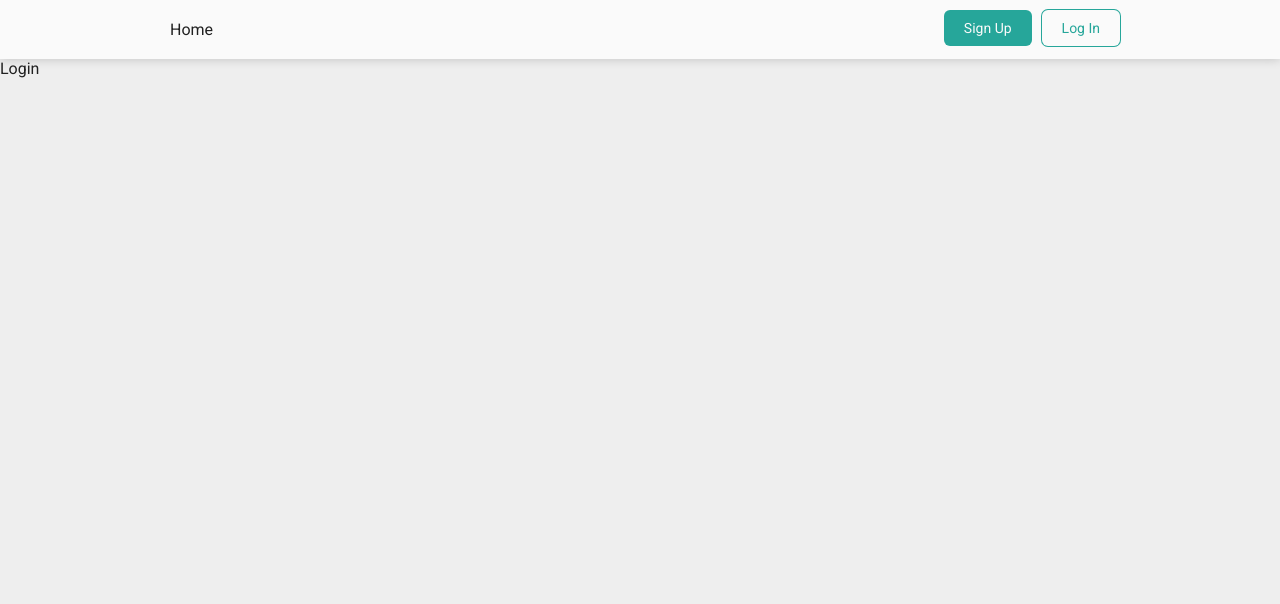
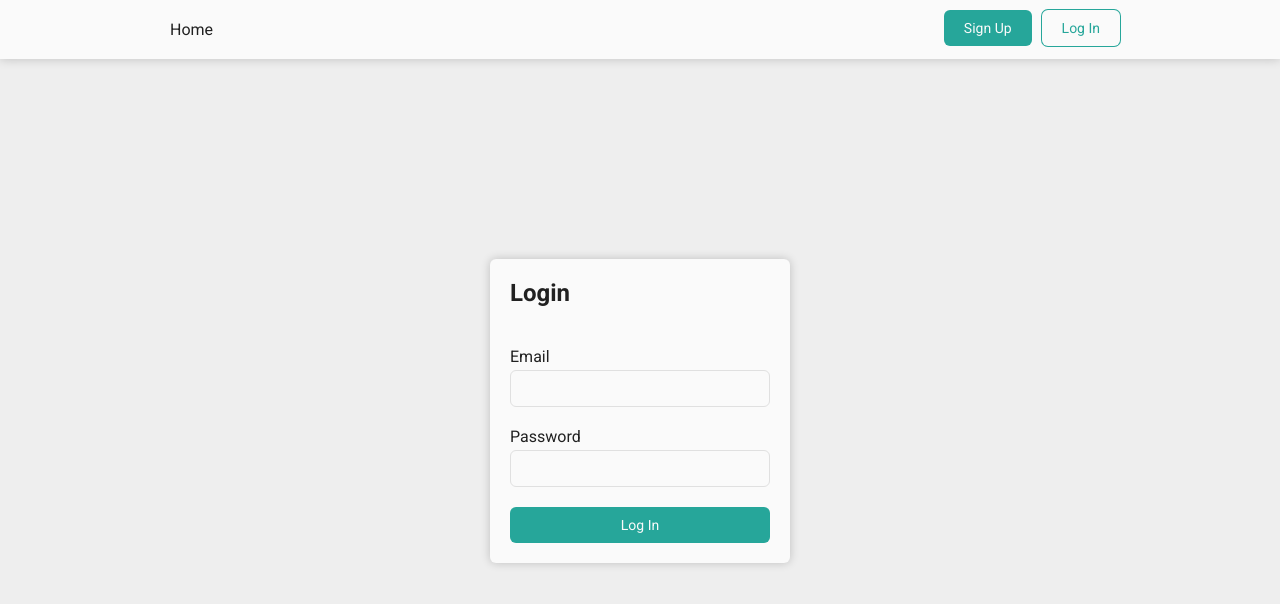
Before and after one commit to DanielKalinov/react-redux-gallery, a React (Create React App) app in the folder client/: page /login in a window 1280 px wide. Shown: the top 604 px of the page. Built offline with nearby package versions, Linux system fonts and the light colour scheme.

Commit message:
Added forms to pages

```diff
--- a/client/src/components/Header/Header.scss
+++ b/client/src/components/Header/Header.scss
@@ -18,10 +18,8 @@
 			text-decoration: none;
 		}
 
+		.header-right,
 		.header-left {
-		}
-
-		.header-right {
 			> *:not(:last-child) {
 				margin-right: 10px;
 			}
--- a/client/src/components/pages/Login.jsx
+++ b/client/src/components/pages/Login.jsx
@@ -1,7 +1,22 @@
 import React from 'react';
 
 const Login = () => {
-	return <div>Login</div>;
+	return (
+		<div className='login'>
+			<form className='form'>
+				<h2>Login</h2>
+				<div className='form-group'>
+					<label htmlFor='email'>Email</label>
+					<input type='text' name='email' className='input' />
+				</div>
+				<div className='form-group'>
+					<label htmlFor='password'>Password</label>
+					<input type='text' name='password' className='input' />
+				</div>
+				<button className='button primary-button'>Log In</button>
+			</form>
+		</div>
+	);
 };
 
 export default Login;
--- a/client/src/components/pages/Signup.jsx
+++ b/client/src/components/pages/Signup.jsx
@@ -1,7 +1,22 @@
 import React from 'react';
 
 const Signup = () => {
-	return <div>Signup</div>;
+	return (
+		<div className='signup'>
+			<form className='form'>
+				<h2>Signup</h2>
+				<div className='form-group'>
+					<label htmlFor='email'>Email</label>
+					<input type='text' name='email' className='input' />
+				</div>
+				<div className='form-group'>
+					<label htmlFor='password'>Password</label>
+					<input type='text' name='password' className='input' />
+				</div>
+				<button className='button primary-button'>Sign Up</button>
+			</form>
+		</div>
+	);
 };
 
 export default Signup;
--- a/client/src/index.scss
+++ b/client/src/index.scss
@@ -16,6 +16,7 @@ body {
 
 .button {
 	display: inline-block;
+	border: none;
 	border-radius: 6px;
 	padding: 10px 20px !important;
 	font-size: 14px !important;
@@ -36,3 +37,49 @@ body {
 	box-shadow: 0 0 0 1px $primary;
 	color: $primary !important;
 }
+
+.form {
+	display: flex;
+	flex-direction: column;
+	margin: 200px auto;
+	border-radius: 6px;
+	padding: 20px;
+	max-width: 300px;
+	background-color: #fafafa;
+	box-shadow: 0 0 10px rgba($color: black, $alpha: 0.2);
+
+	h2 {
+		margin-bottom: 40px;
+	}
+
+	.form-group {
+		display: flex;
+		flex-direction: column;
+		margin-bottom: 20px;
+
+		label {
+			margin-bottom: 4px;
+		}
+	}
+}
+
+.input {
+	border: solid 1px #e0e0e0;
+	border-radius: 6px;
+	padding: 10px;
+	background: none;
+	outline: none;
+	transition: all 0.2s ease-in-out;
+
+	&:hover {
+		background-color: #eeeeee;
+	}
+
+	&:focus {
+		box-shadow: 0 0 0 2px $primary;
+
+		&:hover {
+			background: none;
+		}
+	}
+}
```
